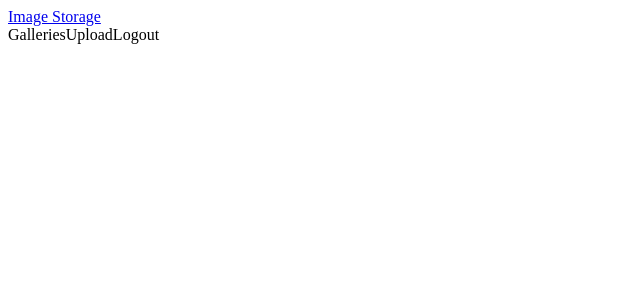
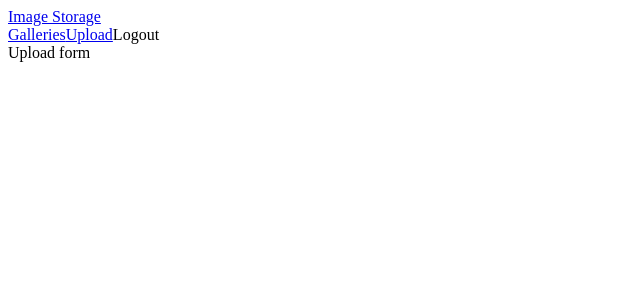
Before and after one commit to hothdung/image-drag-and-drop, a Vue app: page /upload in a window 1280 px wide. Shown: the top 300 px of the page, without its empty margins (0-640 px from the left). Built offline with nearby package versions, Linux system fonts and the light colour scheme; sample sign-in values are in the browser's storage; the HTML template or start-up script is replaced by a standard one.

Commit message:
add navigation

```diff
--- a/src/components/AppHeader.vue
+++ b/src/components/AppHeader.vue
@@ -1,15 +1,15 @@
 <template>
   <div class="ui secondary pointing menu">
-    <a href="/" class="item active">Image Storage</a>
+    <router-link to="/" class="item active">Image Storage</router-link>
     <!-- just name of computed property -->
     <div class="right menu">
       <div v-if="isLoggedIn" class="horizontal">
-        <a class="item">Galleries</a>
-        <a class="item">Upload</a>
+        <router-link to="/" class="item">Galleries</router-link>
+        <router-link to="/upload" class="item">Upload</router-link>
         <a class="item" @click="logout">Logout</a>
       </div>
       <!-- v-else should come directly after v-if -->
-      <a v-else  href="#" class="ui item" @click="login">Login</a>
+      <a v-else href="#" class="ui item" @click="login">Login</a>
     </div>
   </div>
 </template>
--- /dev/null
+++ b/src/components/ImageList.vue
@@ -0,0 +1,9 @@
+<template>
+  <div>Image List</div>
+</template>
+
+<script>
+export default {
+  name: "ImageList",
+};
+</script>
--- /dev/null
+++ b/src/components/UploadForm.vue
@@ -0,0 +1,9 @@
+<template>
+  <div>Upload form</div>
+</template>
+
+<script>
+export default {
+  name: "UploadForm",
+};
+</script>
--- a/src/store/modules/auth.js
+++ b/src/store/modules/auth.js
@@ -1,5 +1,6 @@
 import api from '../../api/imgur';
 import qs from 'qs';
+import { router } from '../../main';
 
 
 const state = {
@@ -17,8 +18,11 @@
     finalizeLogin({ commit }, hash) {
         // pass in query string
         const query = qs.parse(hash.replace('#', ''));
+        // everything done for authentication
         commit('setToken', query.access_token);
         window.localStorage.setItem('imgur_token', query.access_token);
+        // routing to root
+        router.push('/');
     },
     // do not call mutations directly just call commit function
     logout: ({ commit }) => {
```
Also changed, not shown: src/main.js (+6 -2 lines).
